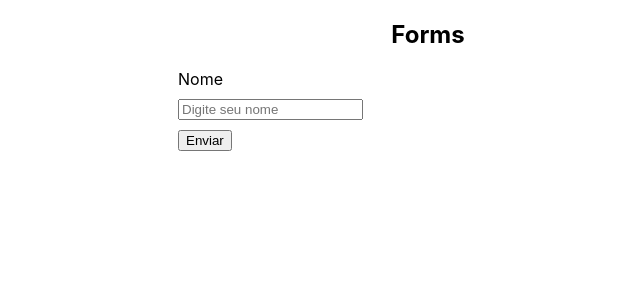
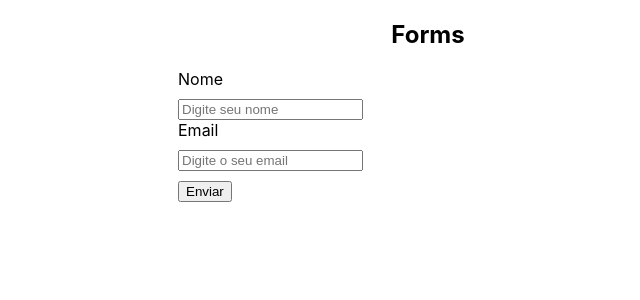
Before and after one commit to YuriCF1/Proj.Study-React-5, a React (Create React App) app in the folder form/: page / in a window 1280 px wide. Shown: the top 300 px of the page, without its empty margins (212-852 px from the left). Built offline with nearby package versions, Linux system fonts and the light colour scheme.

Commit message:
Creating inputs with label

```diff
--- a/form/src/components/MyForm.js
+++ b/form/src/components/MyForm.js
@@ -4,12 +4,17 @@
 const MyForm = () => {
   return (
     <div>
-        {/* Criação de form */}
+        {/* Criação de form, de com o htmlFor */}
         <form>
             <div>
                 <label htmlFor="name">Nome</label>
                 <input type="text" name="name" placeholder='Digite seu nome'/>
             </div>
+            {/* Label envolvendo input, mais sugerida na documentação do react  */}
+            <label>
+              <span>Email</span>
+              <input type="email" name="email" placeholder='Digite o seu email'/>
+            </label>
             <input type="submit" name="" id="" value="Enviar"/>
         </form>
     </div>
```
